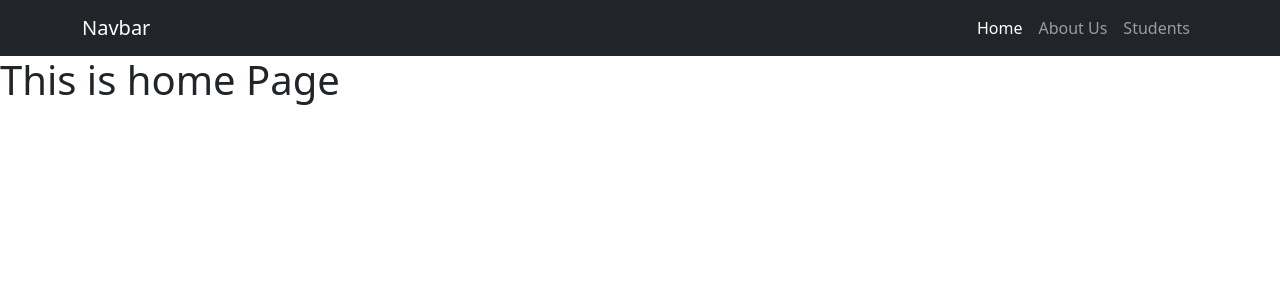
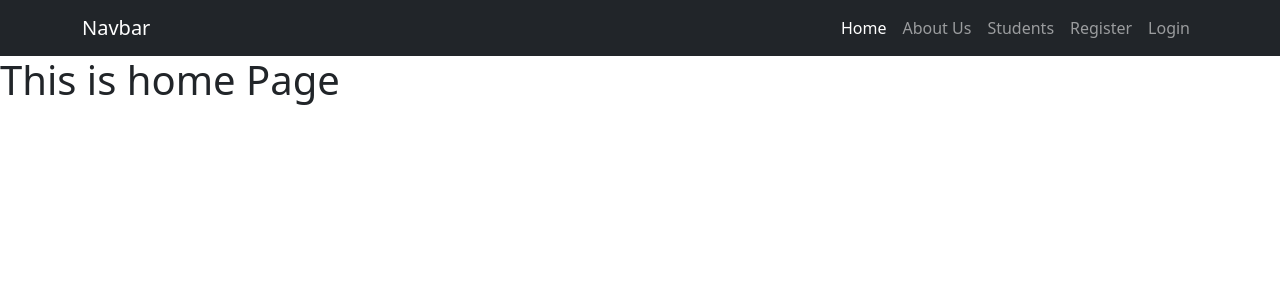
Before and after one commit to feisalmombo/vuejs-crud-aapi, a Vue app: page / in a window 1280 px wide. Shown: the top 300 px of the page. Built offline with nearby package versions, Linux system fonts and the light colour scheme.

Commit message:
add reegister and login link

```diff
--- a/src/App.vue
+++ b/src/App.vue
@@ -25,6 +25,14 @@ import HelloWorld from './components/HelloWorld.vue'
               <li class="nav-item">
                 <RouterLink class="nav-link" to="/students">Students</RouterLink>
               </li>
+
+              <li class="nav-item">
+                <RouterLink class="nav-link" to="/register">Register</RouterLink>
+              </li>
+
+              <li class="nav-item">
+                <RouterLink class="nav-link" to="/login">Login</RouterLink>
+              </li>
             </ul>
           </div>
         </div>
```
